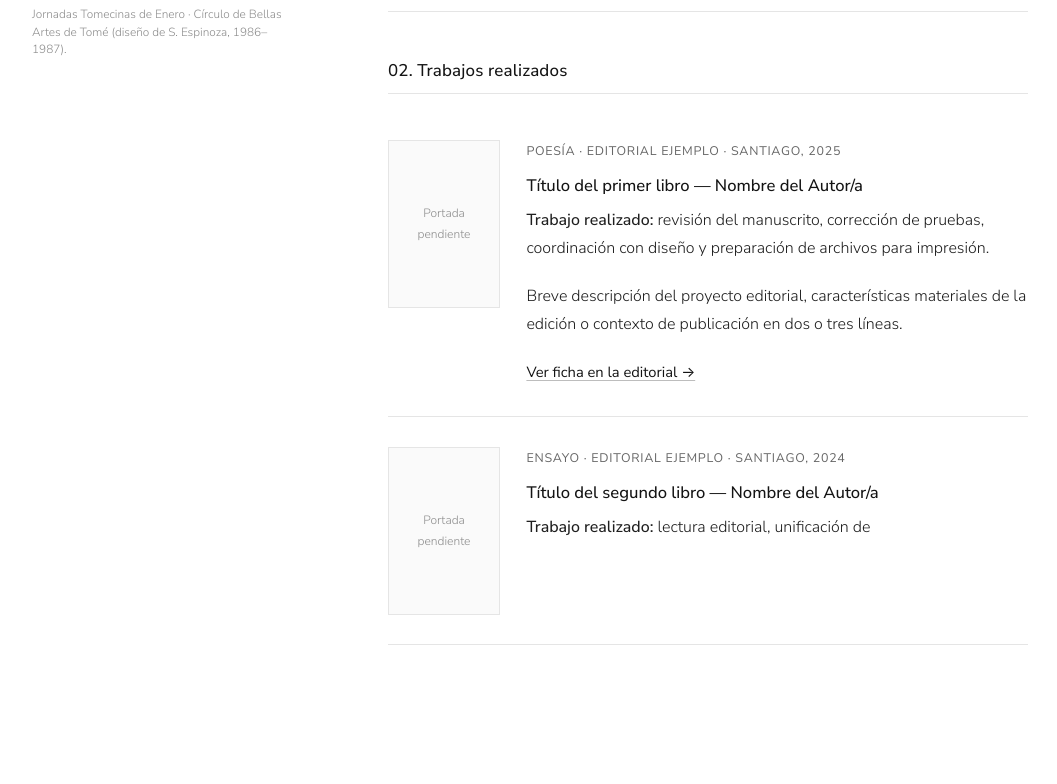
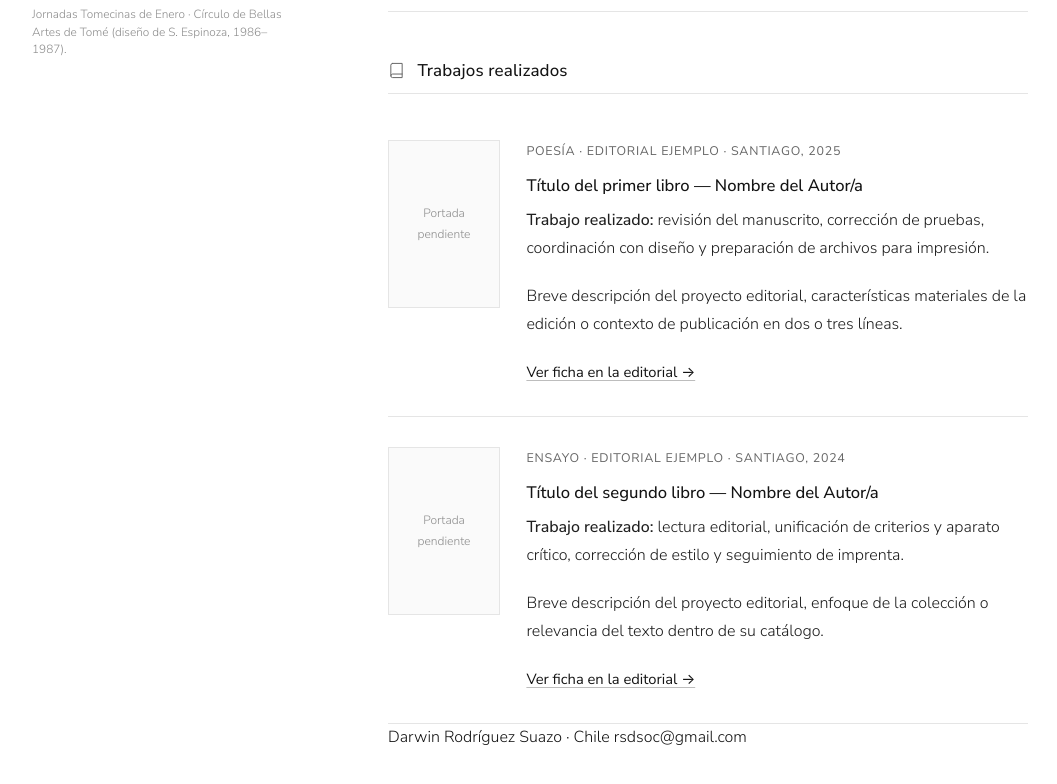
Before and after one commit to darwinrodriguezsuazo/darwinrodriguezsuazo.github.io, a plain HTML site: page trabajos.html in a window 1280 px wide. Shown: the part 880-1664 px from the top of the page, without its empty margins (110-1167 px from the left). Before the commit the page ends 1605 px from the top, so only its background shows below. Drawn offline with Linux system fonts and the light colour scheme.

Commit message:
Update trabajos.html

```diff
--- a/trabajos.html
+++ b/trabajos.html
@@ -37,7 +37,12 @@
       <p class="lead">Proyectos de poesía, ensayo y narrativa actualmente en mesa de edición y selección de libros publicados en los que he participado en distintas etapas de lectura, corrección y producción.</p>
 
       <!-- SECCIÓN 1: TRABAJOS EN EJECUCIÓN -->
-      <h2>01. Trabajos en ejecución</h2>
+      <h2>
+        <svg width="17" height="17" viewBox="0 0 24 24" fill="none" stroke="currentColor" stroke-width="1.4" stroke-linecap="round" stroke-linejoin="round" style="vertical-align: -3px; margin-right: 0.5rem; color: var(--muted);" aria-hidden="true">
+          <path d="M17 3a2.828 2.828 0 1 1 4 4L7.5 20.5 2 22l1.5-5.5L17 3z"/>
+        </svg>
+        Trabajos en ejecución
+      </h2>
 
       <article class="book-entry">
         <div class="book-cover">En edición de mesa</div>
@@ -60,7 +65,13 @@
       </article>
 
       <!-- SECCIÓN 2: TRABAJOS REALIZADOS -->
-      <h2>02. Trabajos realizados</h2>
+      <h2>
+        <svg width="17" height="17" viewBox="0 0 24 24" fill="none" stroke="currentColor" stroke-width="1.4" stroke-linecap="round" stroke-linejoin="round" style="vertical-align: -3px; margin-right: 0.5rem; color: var(--muted);" aria-hidden="true">
+          <path d="M4 19.5A2.5 2.5 0 0 1 6.5 17H20"/>
+          <path d="M6.5 2H20v20H6.5A2.5 2.5 0 0 1 4 19.5v-15A2.5 2.5 0 0 1 6.5 2z"/>
+        </svg>
+        Trabajos realizados
+      </h2>
 
       <article class="book-entry">
         <div class="book-cover">
@@ -82,4 +93,17 @@
         <div>
           <p class="kicker">Ensayo · Editorial Ejemplo · Santiago, 2024</p>
           <h3>Título del segundo libro — Nombre del Autor/a</h3>
-          <p><strong>Trabajo realizado:</strong> lectura editorial, unificación de
+          <p><strong>Trabajo realizado:</strong> lectura editorial, unificación de criterios y aparato crítico, corrección de estilo y seguimiento de imprenta.</p>
+          <p>Breve descripción del proyecto editorial, enfoque de la colección o relevancia del texto dentro de su catálogo.</p>
+          <a href="https://enlace-editorial-o-resena.cl" target="_blank" rel="noopener" class="text-link">Ver ficha en la editorial →</a>
+        </div>
+      </article>
+
+      <footer class="colophon-footer">
+        <span>Darwin Rodríguez Suazo · Chile</span>
+        <span>rsdsoc@gmail.com</span>
+      </footer>
+    </main>
+  </div>
+</body>
+</html>
```
